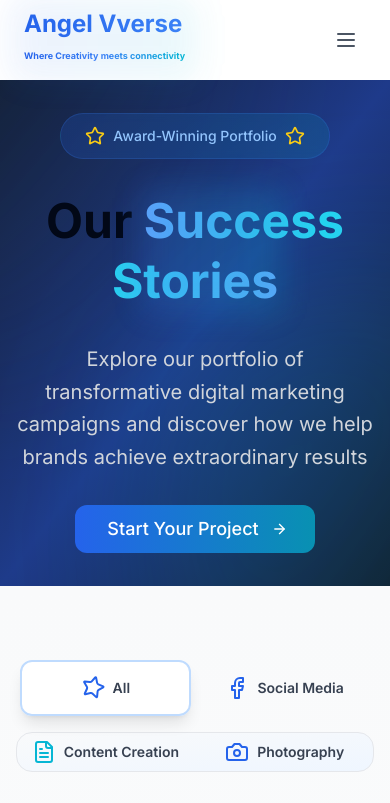
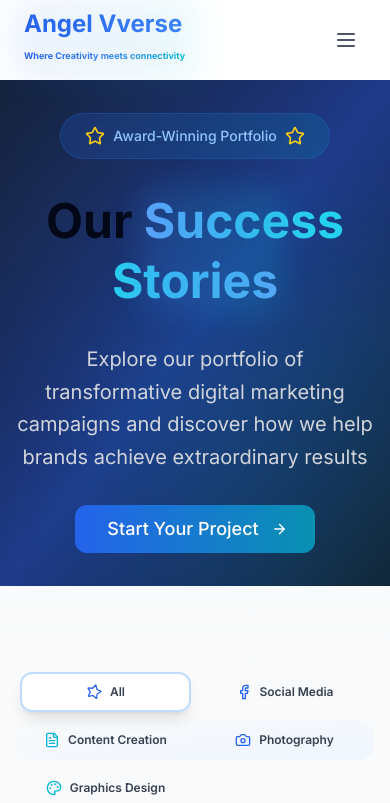
Before and after one commit to Web-Vault/angel-vverse, a Next.js app: page /projects in a window 390 px wide. Shown: the top 803 px of the page. Built offline with nearby package versions, Linux system fonts and the light colour scheme.

Commit message:
tabs responsive

```diff
--- a/app/projects/page.tsx
+++ b/app/projects/page.tsx
@@ -210,19 +210,19 @@ export default function ProjectsPage() {
             className="mb-16"
           >
             <Tabs defaultValue="All" className="max-w-5xl mx-auto">
-              <TabsList className="w-full mb-12 bg-gradient-to-br from-gray-50 to-blue-50 p-1 rounded-2xl backdrop-blur-sm border border-gray-200">
-                <motion.div className="grid grid-cols-2 sm:grid-cols-3 md:grid-cols-5 gap-2 min-w-max md:min-w-0" initial={false}>
+              <TabsList className="w-full mb-12 bg-gradient-to-br from-gray-50 to-blue-50 p-1 rounded-2xl backdrop-blur-sm border border-gray-200 md:bg-gradient-to-br md:from-gray-50 md:to-blue-50 md:border md:border-gray-200 bg-transparent border-0">
+                <motion.div className="grid grid-cols-2 sm:grid-cols-3 md:grid-cols-5 gap-2 w-full" initial={false}>
                   {categories.map((category) => (
                     <TabsTrigger
                       key={category}
                       value={category}
                       onClick={() => setActiveCategory(category)}
-                      className="relative data-[state=active]:bg-white data-[state=active]:shadow-lg rounded-xl py-4 transition-all"
+                      className="relative data-[state=active]:bg-white data-[state=active]:shadow-lg rounded-xl py-3 md:py-4 transition-all text-xs md:text-base"
                     >
                       <motion.div
                         whileHover={{ scale: 1.05 }}
                         whileTap={{ scale: 0.95 }}
-                        className="flex items-center justify-center"
+                        className="flex items-center justify-center gap-1 md:gap-2"
                       >
                         <motion.span
                           animate={{
@@ -231,19 +231,19 @@ export default function ProjectsPage() {
                           className="inline-block"
                         >
                           {category === "All" && (
-                            <Star className="h-6 w-6 mr-2 text-blue-600" />
+                            <Star className="h-4 w-4 md:h-6 md:w-6 mr-1 md:mr-2 text-blue-600" />
                           )}
                           {category === "Social Media" && (
-                            <Facebook className="h-6 w-6 mr-2 text-blue-600" />
+                            <Facebook className="h-4 w-4 md:h-6 md:w-6 mr-1 md:mr-2 text-blue-600" />
                           )}
                           {category === "Content Creation" && (
-                            <FileText className="h-6 w-6 mr-2 text-cyan-500" />
+                            <FileText className="h-4 w-4 md:h-6 md:w-6 mr-1 md:mr-2 text-cyan-500" />
                           )}
                           {category === "Photography" && (
-                            <Camera className="h-6 w-6 mr-2 text-blue-600" />
+                            <Camera className="h-4 w-4 md:h-6 md:w-6 mr-1 md:mr-2 text-blue-600" />
                           )}
                           {category === "Graphics Design" && (
-                            <Palette className="h-6 w-6 mr-2 text-cyan-500" />
+                            <Palette className="h-4 w-4 md:h-6 md:w-6 mr-1 md:mr-2 text-cyan-500" />
                           )}
                         </motion.span>
                         <span className="font-semibold text-gray-700">
@@ -254,7 +254,7 @@ export default function ProjectsPage() {
                       {activeCategory === category && (
                         <motion.div
                           layoutId="activeTab"
-                          className="absolute inset-0 border-2 border-blue-200 rounded-xl"
+                          className="absolute inset-0 border-2 border-blue-200 rounded-xl md:border-2 md:border-blue-200 border-0"
                           transition={{
                             type: "spring",
                             stiffness: 300,
@@ -267,7 +267,7 @@ export default function ProjectsPage() {
                 </motion.div>
               </TabsList>
 
-              <div className="grid grid-cols-1 md:grid-cols-2 lg:grid-cols-3 gap-8">
+              <div className="grid grid-cols-1 gap-8 sm:grid-cols-1 md:grid-cols-2 lg:grid-cols-3">
                 {filteredProjects.map((project, index) => (
                   <motion.div
                     key={project.id}
```
